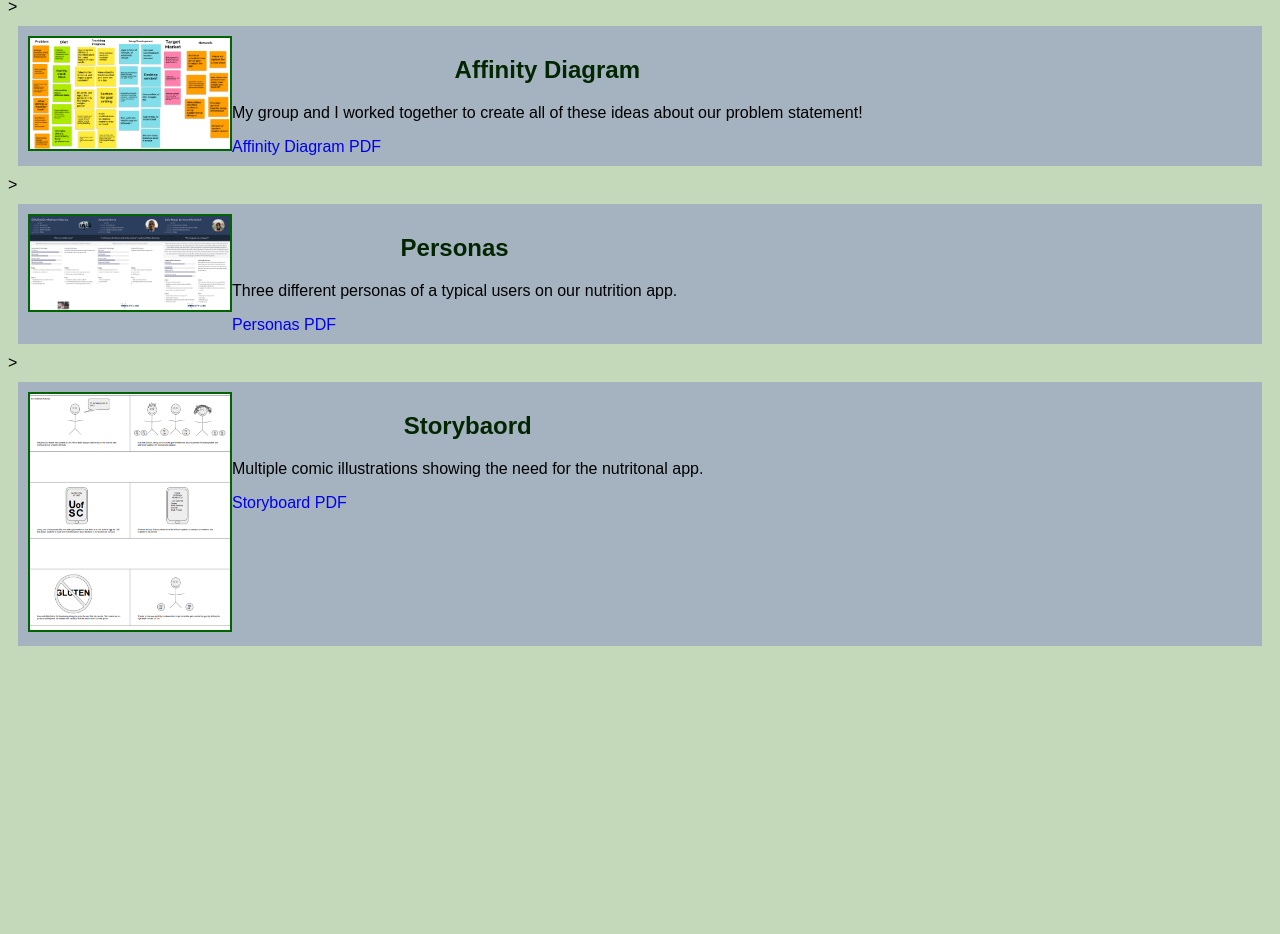
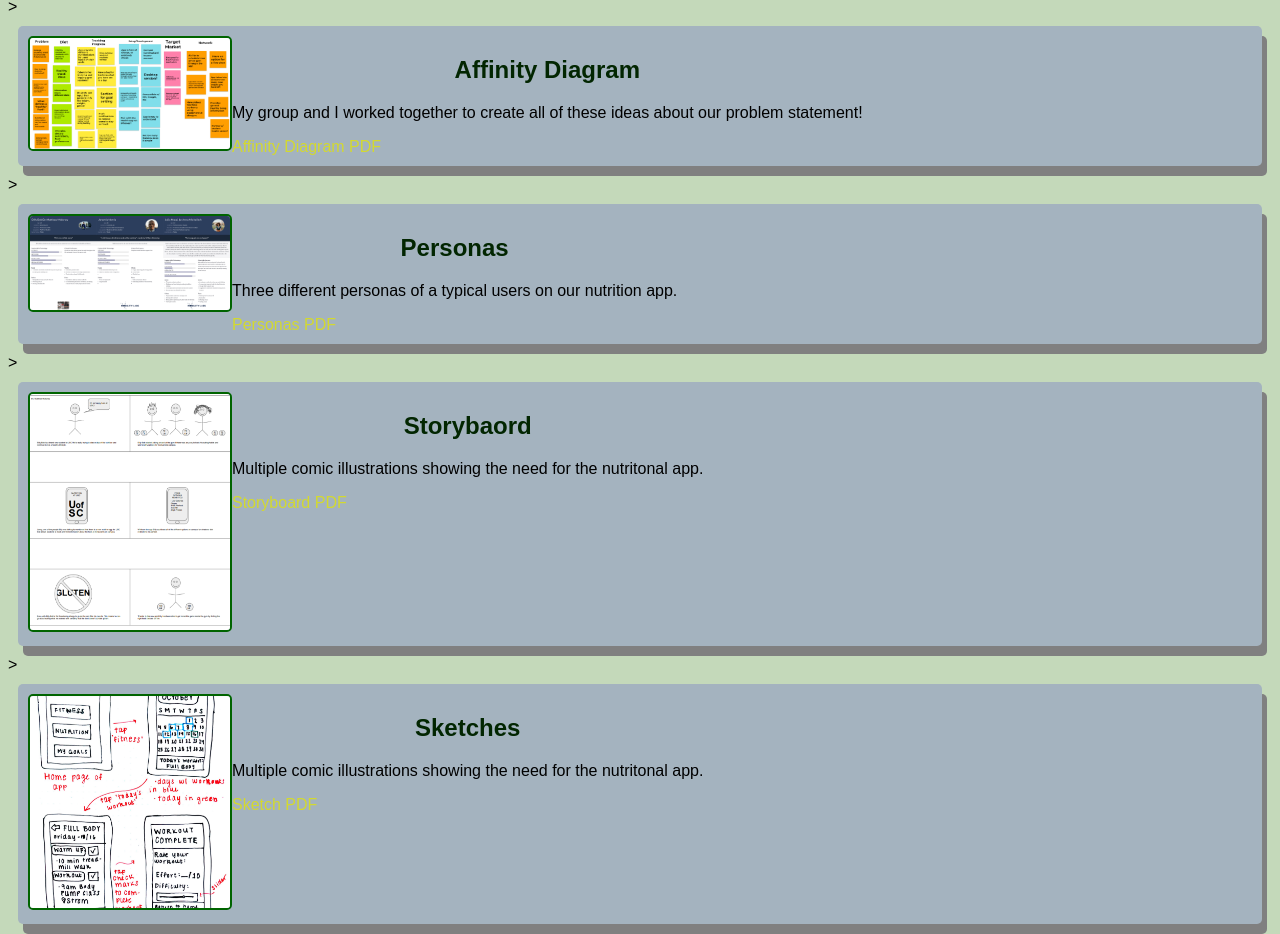
Before and after one commit to matthewlmaloney/matthewlmaloney.github.io, a plain HTML site: page index.html in a window 1280 px wide. Shown: the part 257-1191 px from the top of the page. Before the commit the page ends 913 px from the top, so only its background shows below. Drawn offline with Linux system fonts and the light colour scheme.

Commit message:
Add files via upload

```diff
--- a/index.html
+++ b/index.html
@@ -54,5 +54,17 @@
                  <a href="files/FINALSTORY.pdf">Storyboard PDF</a>
              </section>
          </section>
+
+           <!--Sketches assignment-->>
+    <section class="assignment">
+        <a href="files/sketch.pdf"> <img src="images/sketch.png"></a>
+        <section class="ass-details">
+             <a href="files/sketch.pdf"><h2>Sketches</h2></a>
+                 <p>
+                         Multiple comic illustrations showing the need for the nutritonal app.
+                 </p>
+                 <a href="files/sketch.pdf">Sketch PDF</a>
+             </section>
+         </section>
    </body>
 </html>
--- a/styles.css
+++ b/styles.css
@@ -7,11 +7,14 @@ body{
     padding:10px;
     margin:10px;
     background:#A4B3BF;
+    border-radius:5px;
+    box-shadow:5px 10px gray;
 }
 .assignment img{
     width: 200px;
     margin-right:25;
     border: 2px solid #006400;
+    border-radius:5px;
 }
 h2{
     color:#022601;
@@ -21,5 +24,9 @@ h2{
 a
 {
     text-decoration: none;
-    color: ##D3D930;
+    color: #D3D930;
 }
+
+.assignment a:hover {
+    color:#006400;
+}
```
Also changed, not shown: images/sketch.png (added), 1 other file.
